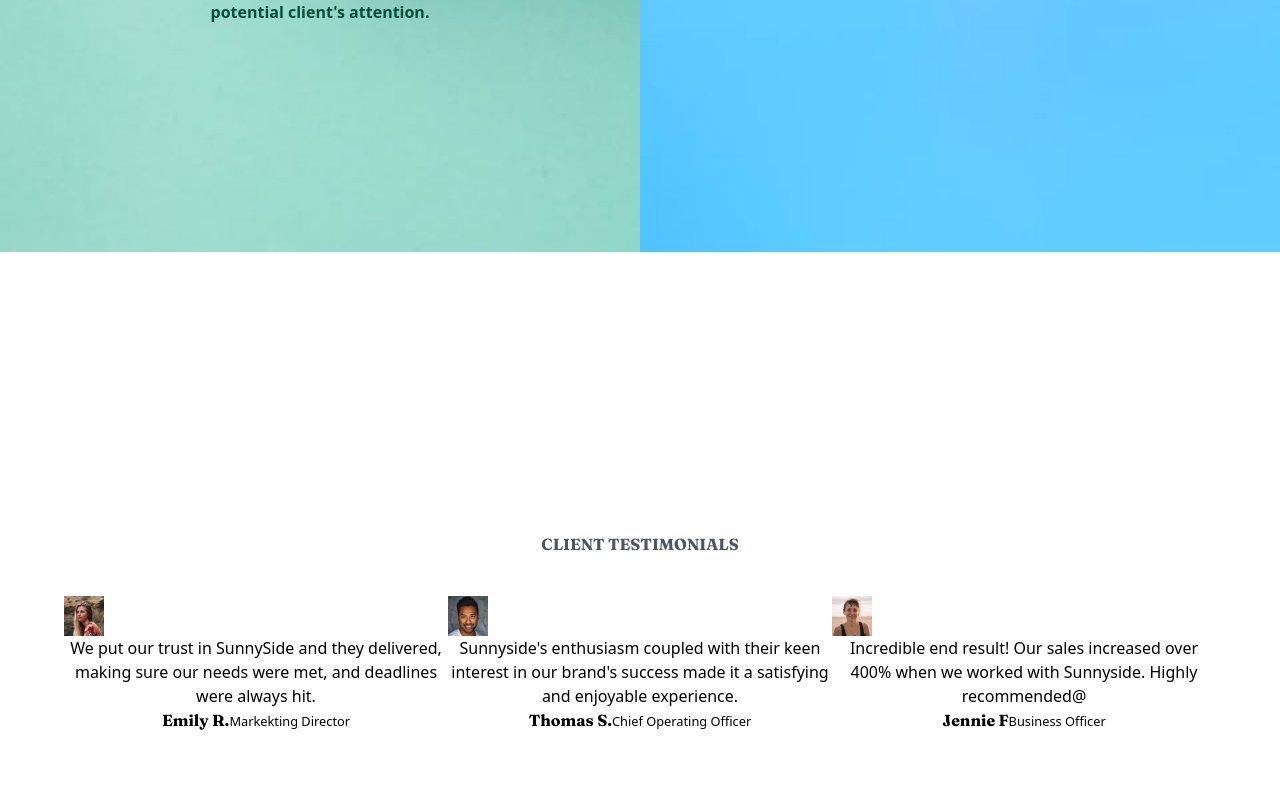
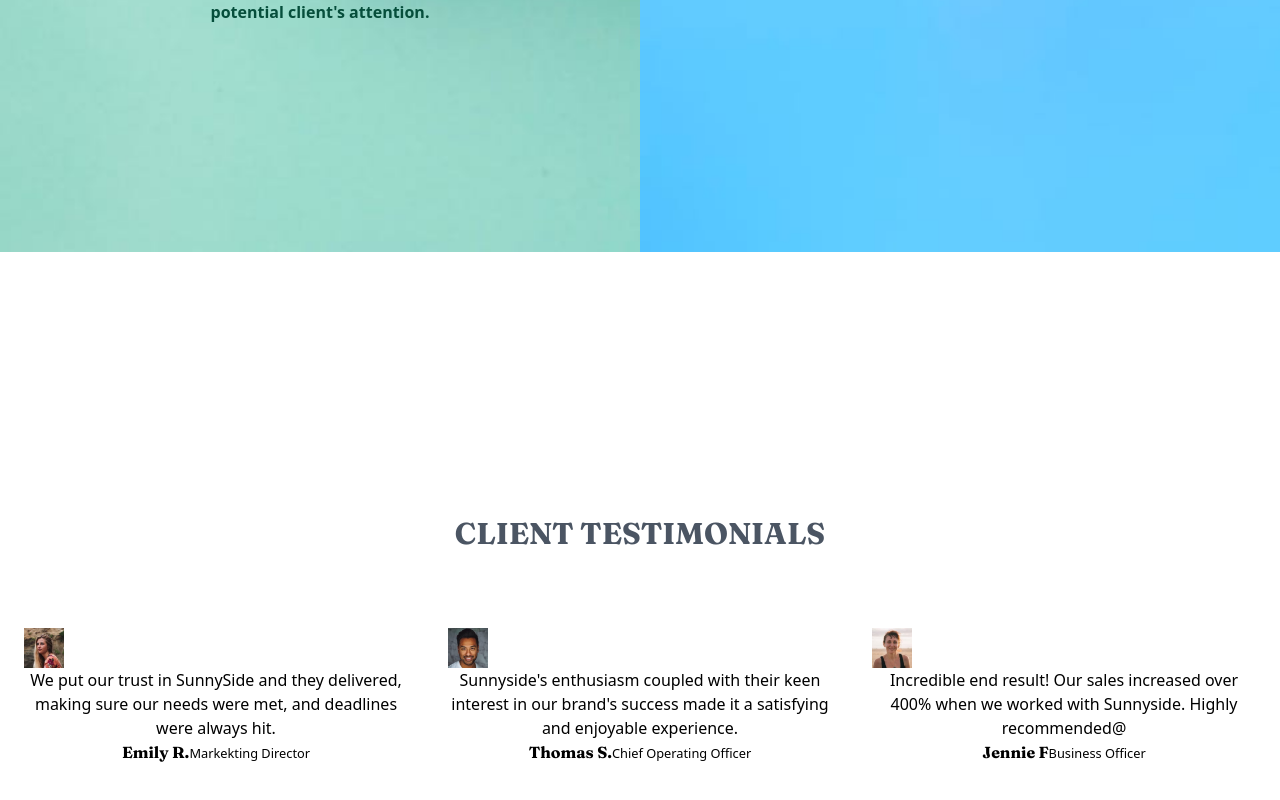
Before and after one commit to patacsilpam/frontend-mentor, a React (Vite) app in the folder react-sunnyside-landing-page/: page / in a window 1280 px wide. Shown: the part 2415-3215 px from the top of the page. Built offline with nearby package versions, Linux system fonts and the light colour scheme.

Commit message:
Update Home.jsx

```diff
--- a/react-sunnyside-landing-page/src/pages/Home.jsx
+++ b/react-sunnyside-landing-page/src/pages/Home.jsx
@@ -68,8 +68,8 @@ export const Home = () => {
         </div>
         {/*Client Testimonials*/}
           <div className='h-screen grid place-content-center text-center'>
-            <div>
-              <strong className='font-Fraunces text-gray-600'>CLIENT TESTIMONIALS</strong>
+            <div className='p-4 mb-5'>
+              <strong className='font-Fraunces text-gray-600 text-3xl'>CLIENT TESTIMONIALS</strong>
             </div>
             <div className='flex flex-row p-10'>
               {/*CARD 1*/}
@@ -85,7 +85,7 @@ export const Home = () => {
               </figure>
             </div>
             {/*CARD 2*/}
-            <div>
+            <div className='px-10'>
               <figure className=''>
                 <img src="/images/image-thomas.jpg" className='w-10' alt="Emily" />
                 <figcaption className='w-96'>
```
